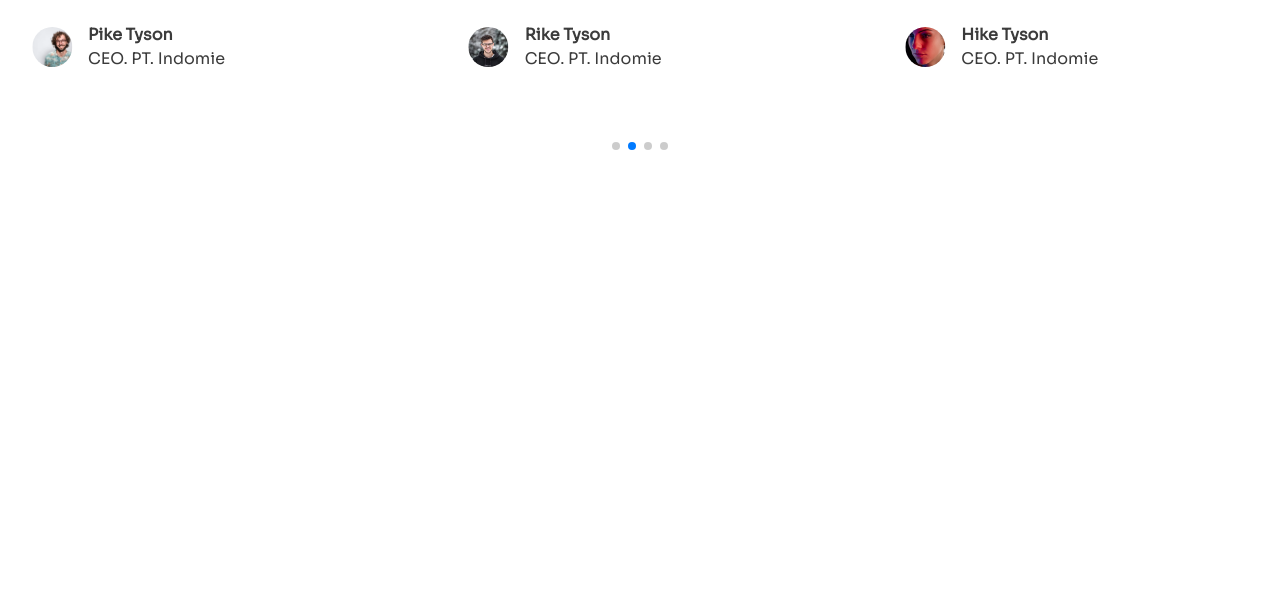
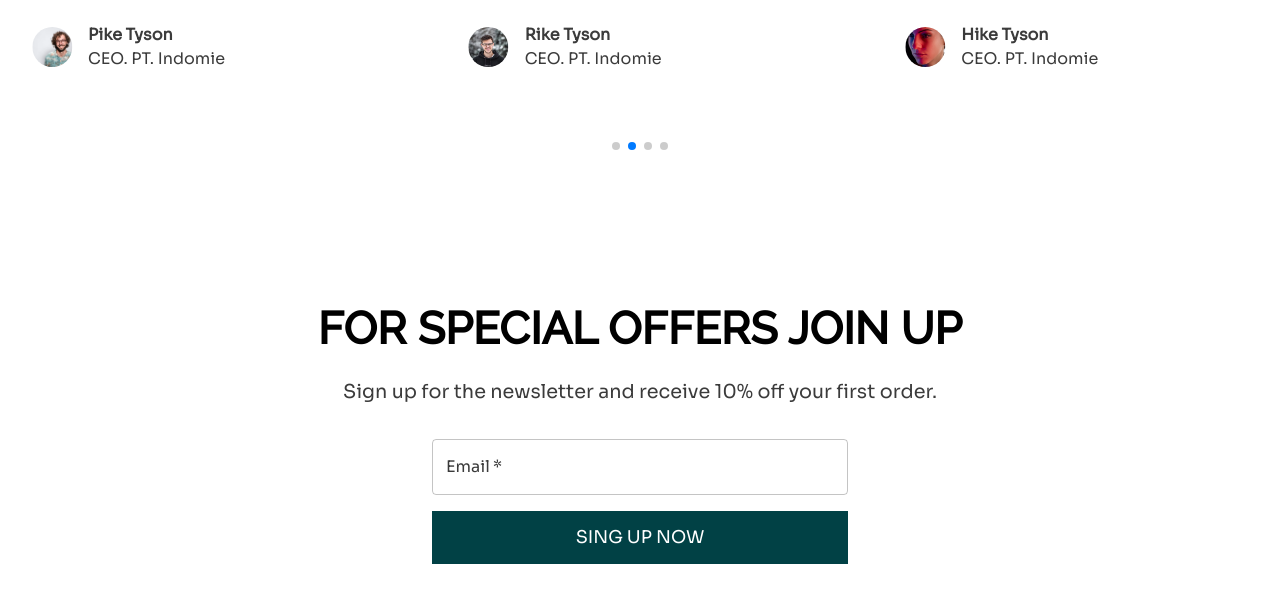
Before and after one commit to NishChal370/Jhola-Pasal, a React (Vite) app: page / in a window 1280 px wide. Shown: the part 3807-4410 px from the top of the page. Built offline with nearby package versions, Linux system fonts and the light colour scheme.

Commit message:
Design signUp section [home page]

```diff
--- /dev/null
+++ b/src/components/home/signUp/SignUp.tsx
@@ -0,0 +1,25 @@
+import { TextField, Stack } from "@mui/material";
+import { GreenButton, SubTitle, Title } from "../../../styles/app";
+import { SignUpForm, SignUpStack } from "../../../styles/components/home/signUp";
+
+
+function SignUp() {
+
+      return (
+            <SignUpStack spacing={4}>
+                  <Stack spacing={2}>
+                        <Title>FOR SPECIAL OFFERS JOIN UP</Title>
+
+                        <SubTitle>Sign up for the newsletter and receive 10% off your first order.</SubTitle>
+                  </Stack>
+
+                  <SignUpForm component='form'>
+                        <TextField id="outlined-basic" label="Email" type='email' required variant="outlined" fullWidth={true} />
+
+                        <GreenButton type='submit' sx={{width:'100%'}}>SING UP NOW</GreenButton>
+                  </SignUpForm>
+            </SignUpStack>
+      )
+}
+
+export default SignUp
--- a/src/components/index.ts
+++ b/src/components/index.ts
@@ -5,6 +5,7 @@ import About from "./home/about/About";
 import Deals from "./home/deals/Deals";
 import AboutProduct from "./home/aboutProduct/AboutProduct";
 import Testimonials from "./home/testimonials/Testimonials";
+import SignUp from "./home/signUp/SignUp";
 
 
-export { NavBar, Header, Services, About, Deals, AboutProduct, Testimonials }
+export { NavBar, Header, Services, About, Deals, AboutProduct, Testimonials, SignUp }
--- a/src/pages/Home.tsx
+++ b/src/pages/Home.tsx
@@ -1,5 +1,5 @@
 import { Stack } from "@mui/material"
-import { About, AboutProduct, Deals, Header, Services, Testimonials } from "../components";
+import { About, AboutProduct, Deals, Header, Services, SignUp, Testimonials } from "../components";
 
 function Home() {
       return (
@@ -15,6 +15,8 @@ function Home() {
                   <AboutProduct/>
 
                   <Testimonials/>
+
+                  <SignUp/>
                   <div></div>
                   <div></div>
                   <div></div>
--- /dev/null
+++ b/src/styles/components/home/signUp.ts
@@ -0,0 +1,19 @@
+import { Box, Stack, styled } from "@mui/material";
+
+export const SignUpStack = styled(Stack)( ()=>({
+      alignSelf: 'center',
+      textAlign: 'center',
+}) )
+
+export const SignUpForm = styled(Box)( ({theme})=>({
+      display: 'flex',
+      flexDirection: 'column',
+      gap: '1rem',
+      width: '100%',
+      maxWidth: '20rem',
+      alignSelf: 'center',
+
+      [theme.breakpoints.up('sm')]:{
+            maxWidth: '26rem',
+      }
+}) )
```
